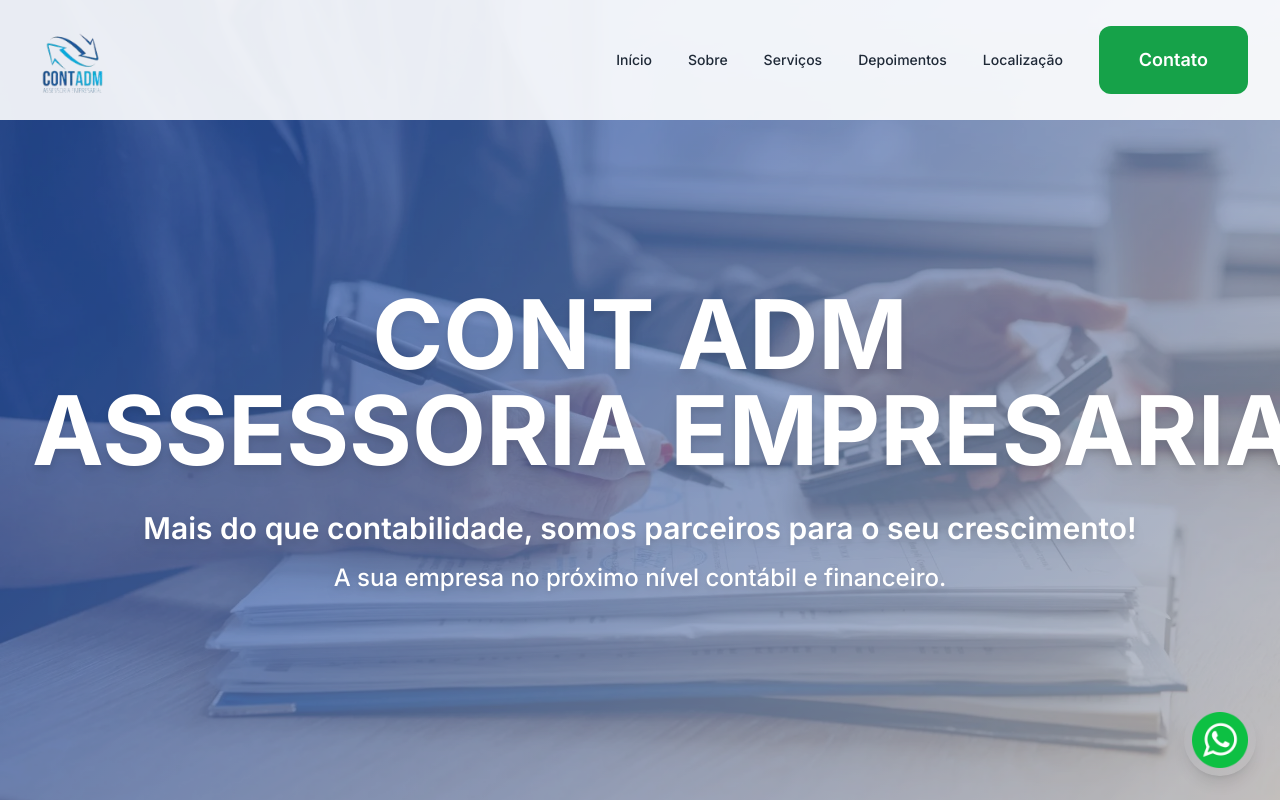
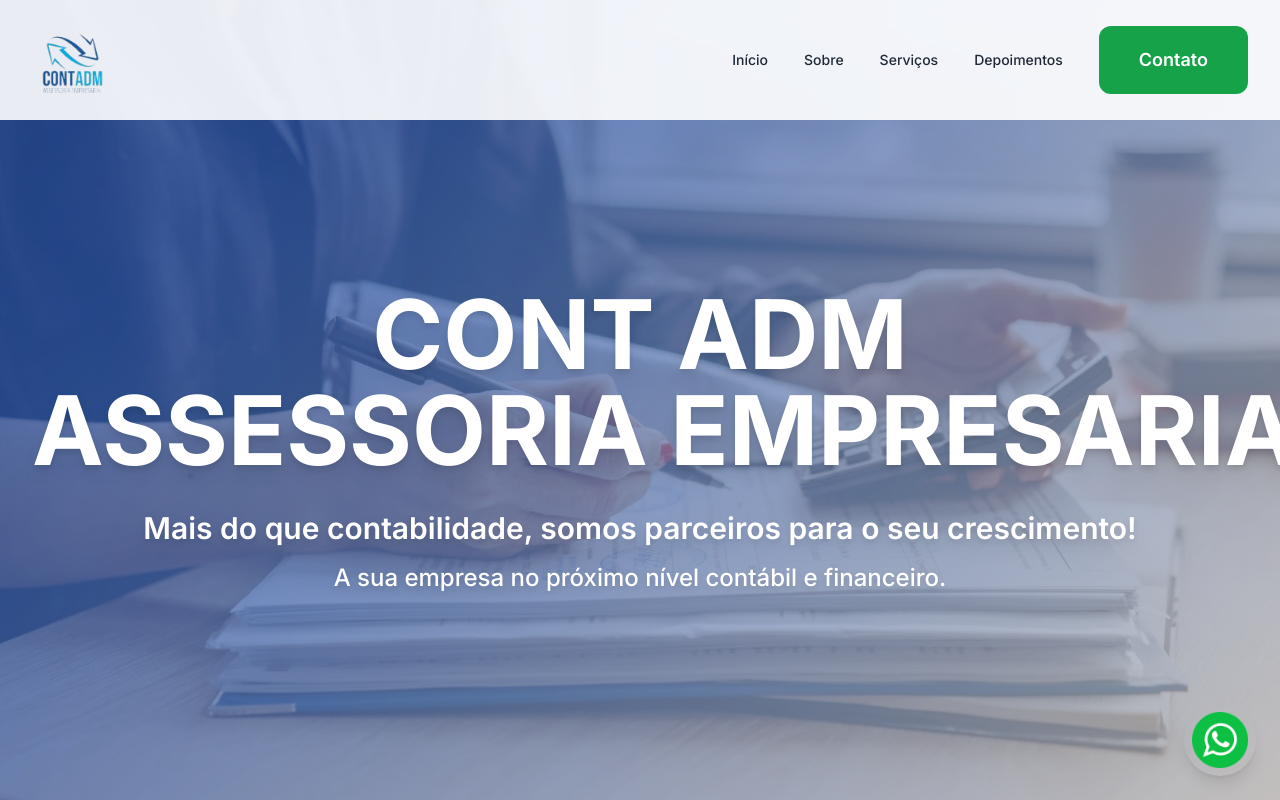
Before and after one commit to DevZipMateus/cont-adm, a React (Vite) app: page / in a window 1280 px wide. Shown: the top 800 px of the page. Built offline with nearby package versions, Linux system fonts and the light colour scheme; a web font is replaced by a local one.

Commit message:
Fix: Remove location button from header
Removed the "Localização" button from the header navigation in `Header.tsx` to streamline the navigation menu.

```diff
--- a/src/components/Header.tsx
+++ b/src/components/Header.tsx
@@ -1,4 +1,3 @@
-
 import { useState, useEffect } from 'react';
 import Logo from './header/Logo';
 import DesktopNavigation from './header/DesktopNavigation';
@@ -31,7 +30,6 @@ const Header = () => {
     { name: 'Sobre', href: '/#sobre' },
     { name: 'Serviços', href: '/servicos' },
     { name: 'Depoimentos', href: '/#depoimentos' },
-    { name: 'Localização', href: '/#localizacao' },
     { name: 'Contato', href: '/#contato' }
   ];
 
```
